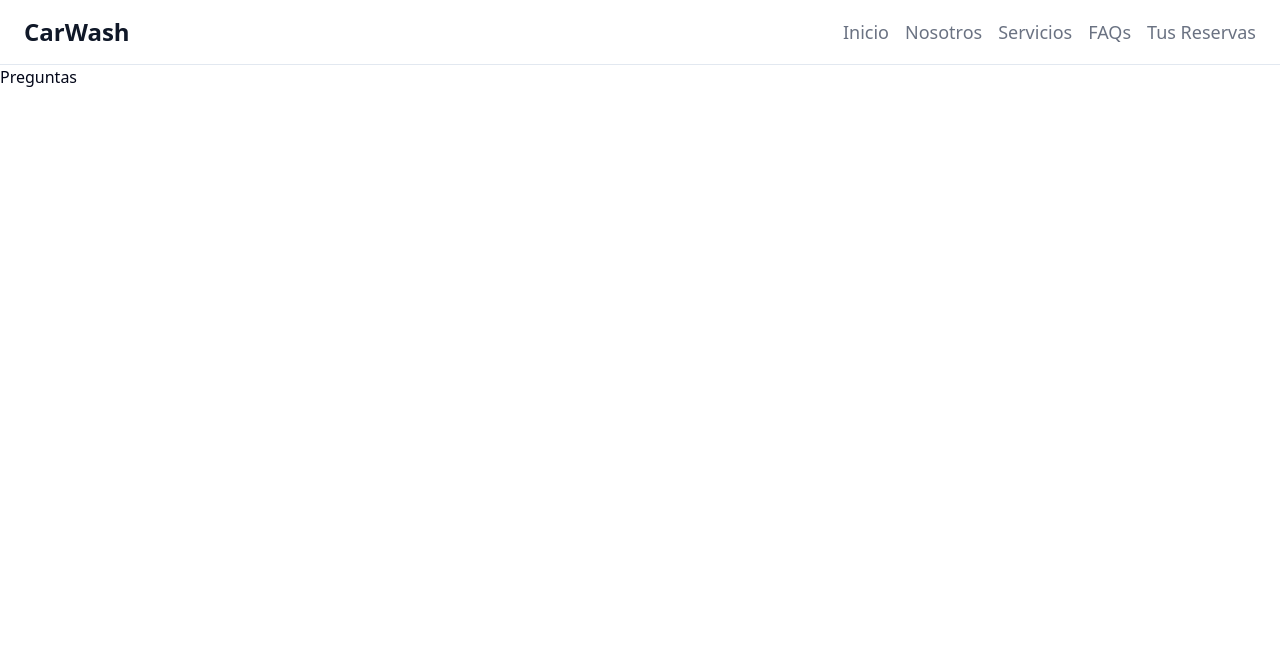
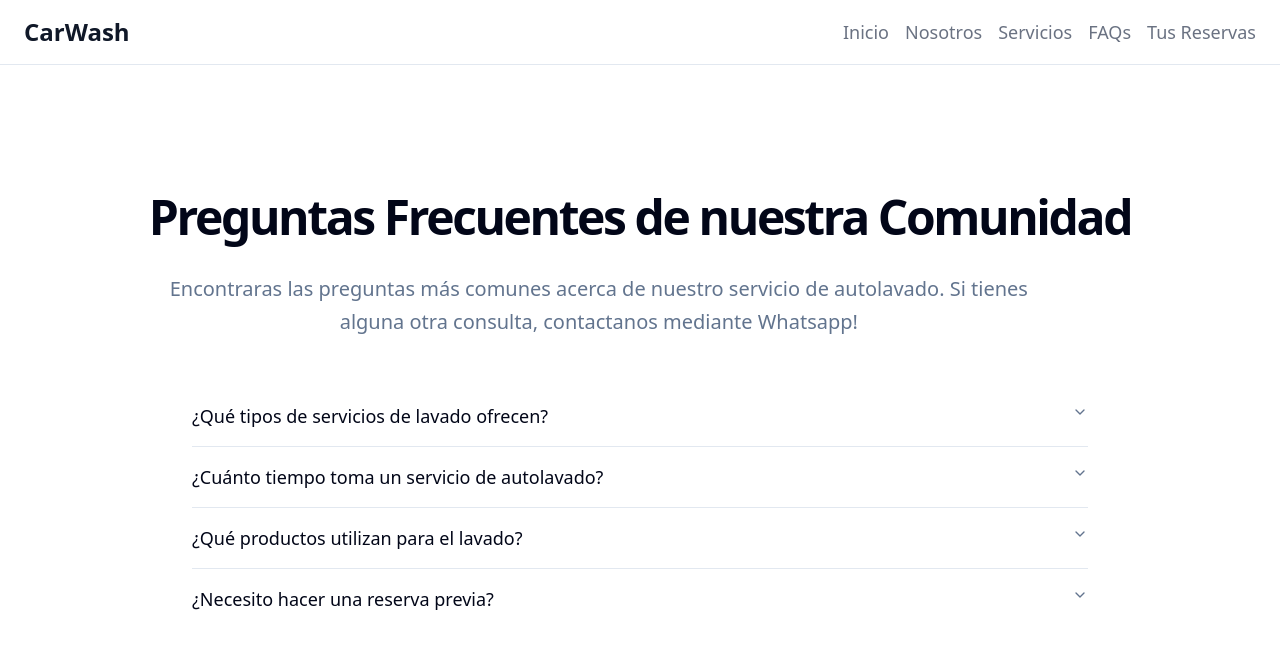
Before and after one commit to gerald-gv/CarWash-web, a React (Vite) app: page /faqs in a window 1280 px wide. Shown: the top 648 px of the page. Built offline with nearby package versions, Linux system fonts and the light colour scheme.

Commit message:
Ruta de FAQs culminada

```diff
--- a/package.json
+++ b/package.json
@@ -10,6 +10,7 @@
     "preview": "vite preview"
   },
   "dependencies": {
+    "@radix-ui/react-accordion": "^1.2.11",
     "@radix-ui/react-dialog": "^1.1.14",
     "@radix-ui/react-visually-hidden": "^1.2.3",
     "@tailwindcss/vite": "^4.1.11",
@@ -32,7 +33,7 @@
     "eslint-plugin-react-hooks": "^5.2.0",
     "eslint-plugin-react-refresh": "^0.4.20",
     "globals": "^16.3.0",
-    "tw-animate-css": "^1.3.5",
+    "tw-animate-css": "^1.3.6",
     "vite": "^7.0.4"
   }
 }
--- /dev/null
+++ b/src/components/FaqItems.jsx
@@ -0,0 +1,60 @@
+import React from 'react'
+import { AccordionContent, AccordionItem, AccordionTrigger } from "@/components/ui/accordion"
+
+
+const FaqItems = () => {
+  return (
+    <>
+      {/* ¿Qué tipos de servicios de lavado ofrecen? */}
+
+      <AccordionItem value="item-1">
+        <AccordionTrigger className="text-lg font-medium text-foreground hover:text-sky-600">
+          ¿Qué tipos de servicios de lavado ofrecen?
+        </AccordionTrigger>
+        <AccordionContent className="text-muted-foreground">
+          Actuimente contamos con la disponibilidad de 3 serviocios diferentes, entre ellos tenemos lavados basicos, lavados ejecutivos hasta lavados premium, donde cada
+          servicio te ofrecera un lavado perfecto para tu vehiculo. Puedes ver todos nuestros servicios en la sección "Servicios".
+        </AccordionContent>
+      </AccordionItem>
+
+      {/* ¿Cuánto tiempo toma un servicio de autolavado? */}
+
+      <AccordionItem value="item-2">
+        <AccordionTrigger className="text-lg font-medium text-foreground hover:text-sky-600">
+          ¿Cuánto tiempo toma un servicio de autolavado?
+        </AccordionTrigger>
+        <AccordionContent className="text-muted-foreground">
+          El tiempo va a varirar segun el tipo de servicio que elija. El servicio basico puede durar entre 10-15 minutos, el servicio Ejecutivo
+          puede durar alrededor de 20-25 minutos y el servicio Premiunm entre 35-45 minutos.
+        </AccordionContent>
+      </AccordionItem>
+
+      {/* ¿Qué productos utilizan para el lavado? */}
+
+      <AccordionItem value="item-3">
+        <AccordionTrigger className="text-lg font-medium text-foreground hover:text-sky-600">
+          ¿Qué productos utilizan para el lavado?
+        </AccordionTrigger>
+        <AccordionContent className="text-muted-foreground">
+          Utilizamos productos de alta calidad como shampoo automotriz, silicona Sonax, cera a color, desengrasante y aromatizantes,
+          todos seguros para la pintura y acabados del vehículo.
+        </AccordionContent>
+      </AccordionItem>
+
+      {/* ¿Necesito hacer una reserva previa? */}
+
+      <AccordionItem value="item-4">
+        <AccordionTrigger className="text-lg font-medium text-foreground hover:text-sky-600">
+          ¿Necesito hacer una reserva previa?
+        </AccordionTrigger>
+        <AccordionContent className="text-muted-foreground">
+          Para nuestros servicios de autolavado basico no se requiere una reserva, pero para otros servicios como a nivel Ejecutivo o Premium, si se requiere
+          una reserva con antelación para que asi evite las horas donde haya más clientes a nuestra disposición.
+        </AccordionContent>
+      </AccordionItem>
+
+    </>
+  )
+}
+
+export default FaqItems
--- /dev/null
+++ b/src/components/ui/accordion.jsx
@@ -0,0 +1,62 @@
+import * as React from "react"
+import * as AccordionPrimitive from "@radix-ui/react-accordion"
+import { ChevronDownIcon } from "lucide-react"
+
+import { cn } from "@/lib/utils"
+
+function Accordion({
+  ...props
+}) {
+  return <AccordionPrimitive.Root data-slot="accordion" {...props} />;
+}
+
+function AccordionItem({
+  className,
+  ...props
+}) {
+  return (
+    <AccordionPrimitive.Item
+      data-slot="accordion-item"
+      className={cn("border-b last:border-b-0", className)}
+      {...props} />
+  );
+}
+
+function AccordionTrigger({
+  className,
+  children,
+  ...props
+}) {
+  return (
+    <AccordionPrimitive.Header className="flex">
+      <AccordionPrimitive.Trigger
+        data-slot="accordion-trigger"
+        className={cn(
+          "focus-visible:border-ring focus-visible:ring-ring/50 flex flex-1 items-start justify-between gap-4 rounded-md py-4 text-left text-sm font-medium transition-all outline-none hover:underline focus-visible:ring-[3px] disabled:pointer-events-none disabled:opacity-50 [&[data-state=open]>svg]:rotate-180",
+          className
+        )}
+        {...props}>
+        {children}
+        <ChevronDownIcon
+          className="text-muted-foreground pointer-events-none size-4 shrink-0 translate-y-0.5 transition-transform duration-200" />
+      </AccordionPrimitive.Trigger>
+    </AccordionPrimitive.Header>
+  );
+}
+
+function AccordionContent({
+  className,
+  children,
+  ...props
+}) {
+  return (
+    <AccordionPrimitive.Content
+      data-slot="accordion-content"
+      className="data-[state=closed]:animate-accordion-up data-[state=open]:animate-accordion-down overflow-hidden text-sm"
+      {...props}>
+      <div className={cn("pt-0 pb-4", className)}>{children}</div>
+    </AccordionPrimitive.Content>
+  );
+}
+
+export { Accordion, AccordionItem, AccordionTrigger, AccordionContent }
--- a/src/pages/FAQs.jsx
+++ b/src/pages/FAQs.jsx
@@ -1,8 +1,29 @@
+import FaqItems from '@/components/FaqItems'
+import { Accordion } from '@/components/ui/accordion'
 import React from 'react'
 
 const FAQs = () => {
   return (
-    <div>Preguntas</div>
+    <section className='w-full py-12 md:py-32'>
+      <div className='container px-4 md:px-6 mx-auto'>
+        <div className='flex flex-col items-center justify-center text-center space-y-4 mb-12'>
+          <div className='space-y-2'>
+            <h1 className='text-3xl font-bold tracking-tighter md:text-5xl text-foreground mb-8'>
+              Preguntas Frecuentes de nuestra Comunidad
+            </h1>
+            <p className='max-w-[900px] text-muted-foreground md:text-xl/relaxed'>
+              Encontraras las preguntas más comunes acerca de nuestro servicio de autolavado. Si tienes alguna otra consulta, contactanos mediante Whatsapp!
+            </p>
+          </div>
+        </div>
+      </div>
+
+      <div className='mx-auto max-w-4xl'>
+        <Accordion type="single" collapsible>
+          <FaqItems />
+        </Accordion>
+      </div>
+    </section>
   )
 }
 
--- /dev/null
+++ b/tailwind.config.js
@@ -0,0 +1,10 @@
+module.exports = {
+  content: [
+    "./index.html",
+    "./src/**/*.{js,ts,jsx,tsx}",
+  ],
+  theme: {
+    extend: {},
+  },
+  plugins: [],
+}
```
Also changed, not shown: components.json, 1 other file (tests, documents, lock files or other folders).
